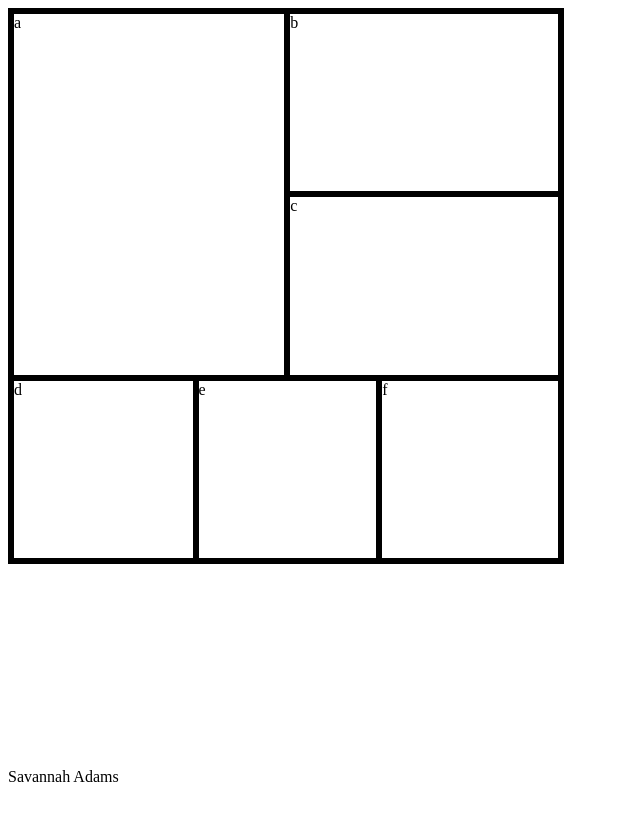
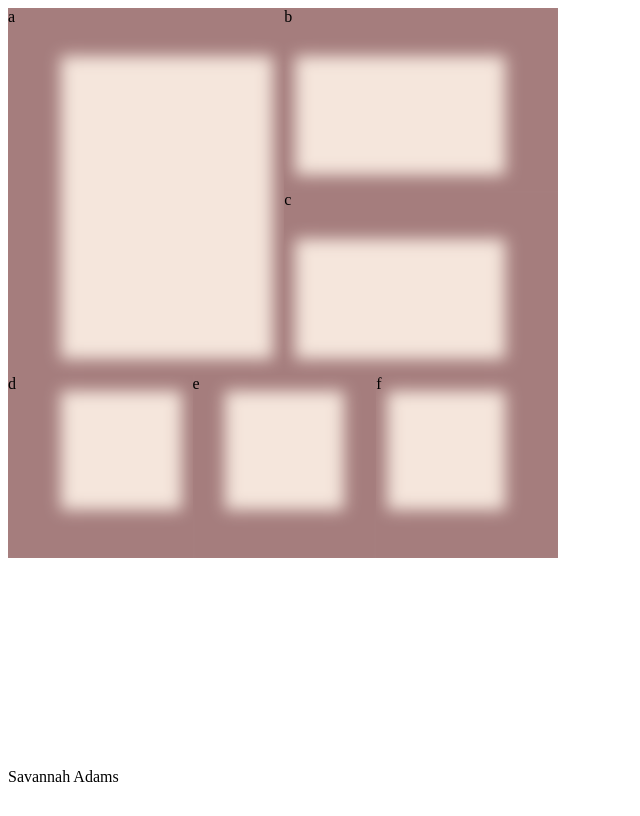
Before and after one commit to savannahjane90/css-grid, a plain HTML site: page index.html in a window 1280 px wide. Shown: the whole page, without its empty margins (0-640 px from the left). Drawn offline with Linux system fonts and the light colour scheme.

Commit message:
First commit

```diff
--- a/CSS/style.css
+++ b/CSS/style.css
@@ -12,74 +12,46 @@ main {
     display: grid;
     height: 550px;
     width: 550px;
-    border: solid;
-
+    background-color:rgb(245, 230, 220);
 }
 
-div>div {
-    border: solid;
-}
+/*div>div {
+    box-shadow: inset 0 0 1.3em 1em rgb(145, 100, 100);
+}*/
 
-/*  grid-template-areas: "one one one two two two"
-                         "one one one three three three"
-                         "four four five five six six";
-    grid-template-rows: repeat(3, 1fr);
-    grid-template-columns: repeat(6, 1fr);
-}
-
-
-#one {
-    grid-area: one;
-}
-
-#two {
-    grid-area: two;
-}
-
-#three {
-    grid-area: three;
-}
-
-#four {
-    grid-area: four;
-}
-
-#five {
-    grid-area: five;
-}
-
-#six {
-    grid-area: six;
-}
-
-*/
 
 #one {
     grid-column: 1 / 4;
     grid-row: 1 / 3;
+    box-shadow: inset 1.3em 1em 1em 2em rgb(165, 125, 125);
 }
 
 #two {
     grid-column: 4 / 7;
     grid-row: 1 / 2;
+    box-shadow: inset -1.3em 1em 1em 2em rgb(165, 125, 125);
 }
 
 #three {
     grid-column: 4 / 7;
     grid-row: 2 / 3;
+    box-shadow: inset -1.3em 1em 1em 2em rgb(165, 125, 125);
 }
 
 #four {
     grid-column: 1 / 3;
     grid-row: 3 / 4;
+    box-shadow: inset 1.3em -1em 1em 2em rgb(165, 125, 125);
 }
 
 #five {
     grid-column: 3 / 5;
     grid-row: 3 / 4;
+    box-shadow: inset 0 -1em 1em 2em rgb(165, 125, 125);
 }
 
 #six {
     grid-column: 5 / 7;
     grid-row: 3 / 4;
+    box-shadow: inset -1.3em -1em 1em 2em rgb(165, 125, 125);
 }
```
